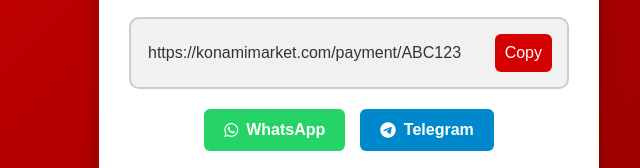
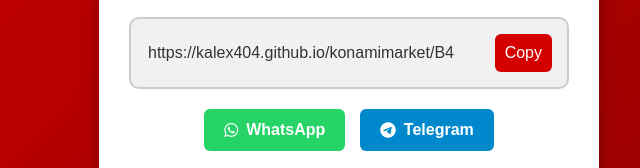
Before and after one commit to kalex404/konamimarket, a plain HTML site: page B3.html in a window 1280 px wide. Shown: the part 411-579 px from the top of the page, 291-931 px from the left. Drawn offline with Linux system fonts and the light colour scheme.

Commit message:
Update B3.html

```diff
--- a/B3.html
+++ b/B3.html
@@ -141,7 +141,7 @@
         <h2>Share this link with the buyer to complete the payment</h2>
 
         <div class="link-box">
-            <input type="text" id="payment-link" value="https://konamimarket.com/payment/ABC123" readonly>
+            <input type="text" id="payment-link" value="https://kalex404.github.io/konamimarket/B4" readonly>
             <button class="copy-btn" onclick="copyLink()">Copy</button>
         </div>
 
```
